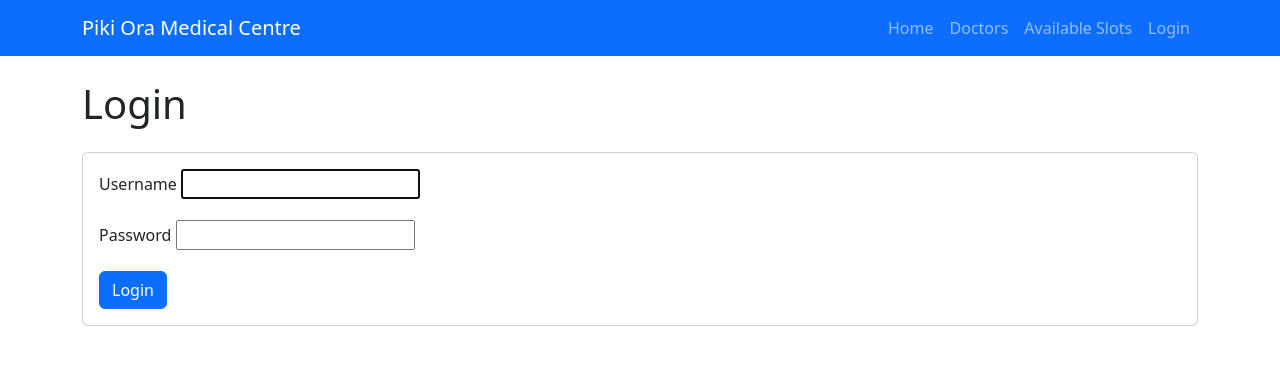
After one commit to Perisi02/ISCG7420-Assignment1-Task2, a Django app: page /login/ in a window 1280 px wide. The commit adds this page. Shown: the top 365 px of the page. Run offline with Django 5.2, Linux system fonts and the light colour scheme.

Commit message:
Add login and logout functionality

```diff
--- a/appointment/templates/appointment/base.html
+++ b/appointment/templates/appointment/base.html
@@ -19,19 +19,30 @@
         </a>
 
         <div class="navbar-nav ms-auto">
-            <a class="nav-link" href="{% url 'appointment:home' %}">
-                Home
+            <a class="nav-link" href="{% url 'appointment:home' %}">Home</a>
+            <a class="nav-link" href="{% url 'appointment:doctor_list' %}">Doctors</a>
+            <a class="nav-link" href="{% url 'appointment:slot_list' %}">Available Slots</a>
+
+            {% if user.is_authenticated %}
+            <a class="nav-link" href="{% url 'appointment:my_appointments' %}">My Appointments</a>
+
+            <span class="navbar-text text-white ms-3">
+            Hi, {{ user.username }}
+            </span>
+
+            <form method="post" action="{% url 'logout' %}" class="d-inline ms-3">
+                {% csrf_token %}
+                <button type="submit" class="btn btn-outline-light btn-sm">
+                    Logout
+                </button>
+            </form>
+            {% else %}
+            <a class="nav-link" href="{% url 'login' %}">
+                Login
             </a>
-            <a class="nav-link" href="{% url 'appointment:doctor_list' %}">
-                Doctors
-            </a>
-            <a class="nav-link" href="{% url 'appointment:slot_list' %}">
-                Available Slots
-            </a>
-            <a class="nav-link" href="{% url 'appointment:my_appointments' %}">
-                My Appointments
-            </a>
+            {% endif %}
         </div>
+
     </div>
 </nav>
 
--- a/appointment/templates/appointment/home.html
+++ b/appointment/templates/appointment/home.html
@@ -5,7 +5,7 @@
 {% endblock %}
 
 {% block content %}
-<div class="p-5 mb-4 bg-light rounded-3">
+<div class="p-5 mb-4 bg-light-subtle rounded-3">
     <h1 class="display-5 fw-bold">
         Piki Ora Medical Centre
     </h1>
--- /dev/null
+++ b/appointment/templates/registration/login.html
@@ -0,0 +1,41 @@
+{% extends "appointment/base.html" %}
+
+{% block title %}
+    Login | Piki Ora Medical Centre
+{% endblock %}
+
+{% block content %}
+<h1 class="mb-4">Login</h1>
+
+<div class="card">
+    <div class="card-body">
+        <form method="post">
+            {% csrf_token %}
+
+            {% if form.errors %}
+                <div class="alert alert-danger">
+                    Your username or password is incorrect. Please try again.
+                </div>
+            {% endif %}
+
+            <div class="mb-3">
+                <label for="{{ form.username.id_for_label }}" class="form-label">
+                    Username
+                </label>
+                {{ form.username }}
+            </div>
+
+            <div class="mb-3">
+                <label for="{{ form.password.id_for_label }}" class="form-label">
+                    Password
+                </label>
+                {{ form.password }}
+            </div>
+
+            <button type="submit" class="btn btn-primary">
+                Login
+            </button>
+        </form>
+    </div>
+</div>
+{% endblock %}
--- a/appointment_system/settings.py
+++ b/appointment_system/settings.py
@@ -117,3 +117,7 @@ USE_TZ = True
 # https://docs.djangoproject.com/en/6.0/howto/static-files/
 
 STATIC_URL = 'static/'
+
+LOGIN_REDIRECT_URL = "appointment:home"
+LOGOUT_REDIRECT_URL = "appointment:home"
+LOGIN_URL = "login"
--- a/appointment_system/urls.py
+++ b/appointment_system/urls.py
@@ -16,8 +16,21 @@ Including another URLconf
 """
 from django.contrib import admin
 from django.urls import path, include
+from django.contrib.auth import views as auth_views
 
 urlpatterns = [
     path('admin/', admin.site.urls),
+
+    path(
+        'login/',
+        auth_views.LoginView.as_view(template_name='registration/login.html'),
+        name='login'),
+
+    path(
+        'logout/',
+        auth_views.LogoutView.as_view(),
+        name='logout'
+    ),
+
     path("", include("appointment.urls")),
 ]
```
Lines whose indentation alone changed are shown as unchanged.
